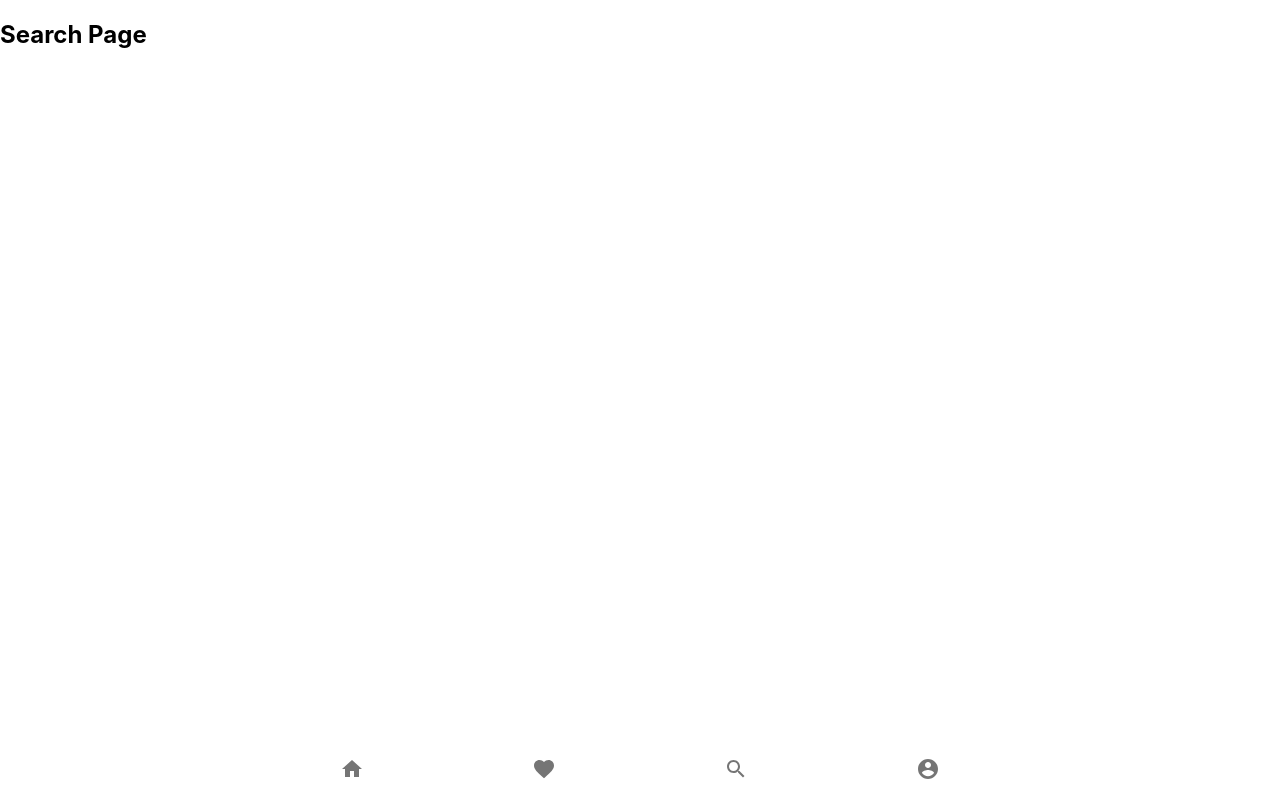
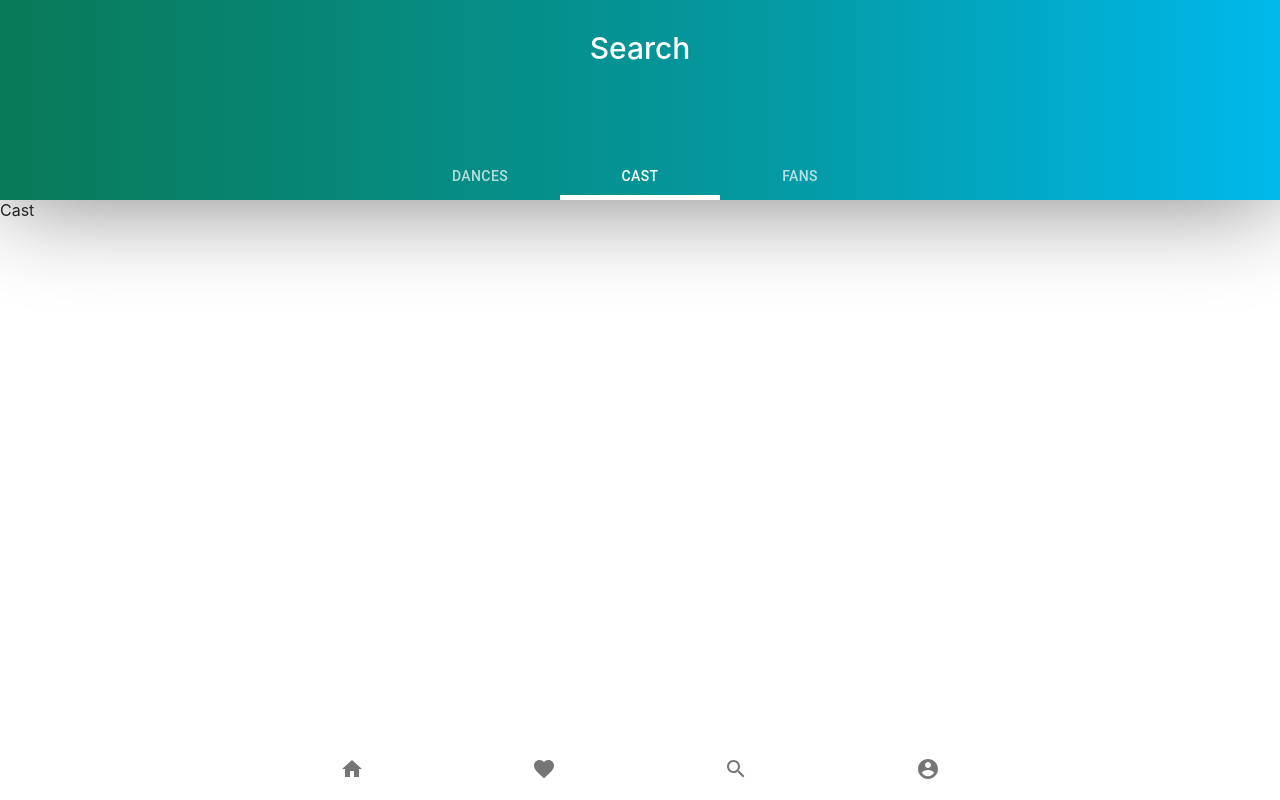
Before and after one commit to perezsamantha/dwts-app, a React (Create React App) app in the folder dwts-app/client/: page /search/cast in a window 1280 px wide. Built offline with nearby package versions, Linux system fonts and the light colour scheme.

Commit message:
added functioning tabs on search page

```diff
--- a/dwts-app/client/src/App.js
+++ b/dwts-app/client/src/App.js
@@ -5,7 +5,7 @@ import Favorites from './pages/Favorites';
 import Search from './pages/Search';
 import Account from './pages/Account';
 import Landing from './pages/Landing';
-import { BrowserRouter, Route, Switch } from 'react-router-dom';
+import { BrowserRouter, Redirect, Route, Switch } from 'react-router-dom';
 
 function App() {
   //const [token, setToken] = useState();
@@ -27,12 +27,19 @@ function App() {
           <Route path="/favorites">
             <Favorites />
           </Route>
-          <Route path="/search">
-            <Search />
+          <Route path="/search/dances">
+            <Search value={1} />
+          </Route>
+          <Route path="/search/cast">
+            <Search value={2} />
+          </Route>
+          <Route path="/search/fans">
+            <Search value={3} />
           </Route>
           <Route path="/account">
             <Account />
           </Route>
+          <Redirect from="/search" to="/search/dances" />
         </Switch>
       </BrowserRouter>
     </div>
--- a/dwts-app/client/src/components/BottomNavBar/BottomNavBar.js
+++ b/dwts-app/client/src/components/BottomNavBar/BottomNavBar.js
@@ -29,7 +29,7 @@ function BottomNavBar() {
             <BottomNavigation value={value} onChange={handleChange} className={classes.stickToBottom}>
                 <BottomNavigationAction component={Link} to="/dashboard" label="Home" value="/dashboard" icon={<HomeIcon />} />
                 <BottomNavigationAction component={Link} to="/favorites" label="Favorites" value="/favorites" icon={<FavoriteIcon />} />
-                <BottomNavigationAction component={Link} to="/search" label="Search" value="/search" icon={<SearchIcon />} />
+                <BottomNavigationAction component={Link} to="/search/dances" label="Search" value="/search/dances" icon={<SearchIcon />} />
                 <BottomNavigationAction component={Link} to="/account" label="Account" value="/account" icon={<AccountCircleIcon />} />
             </BottomNavigation>
         </div>
--- /dev/null
+++ b/dwts-app/client/src/components/Search/Cast.js
@@ -0,0 +1,9 @@
+import React from 'react';
+
+function Cast() {
+    return (
+        <div>Cast</div>
+    )
+}
+
+export default Cast;
--- /dev/null
+++ b/dwts-app/client/src/components/Search/Dances.js
@@ -0,0 +1,9 @@
+import React from 'react';
+
+function Dances() {
+    return (
+        <div>Dances</div>
+    )
+}
+
+export default Dances;
--- /dev/null
+++ b/dwts-app/client/src/components/Search/Fans.js
@@ -0,0 +1,9 @@
+import React from 'react';
+
+function Fans() {
+    return (
+        <div>Fans</div>
+    )
+}
+
+export default Fans;
--- /dev/null
+++ b/dwts-app/client/src/components/Search/SearchBar.js
@@ -0,0 +1,87 @@
+import React, { useState } from 'react';
+import styled from 'styled-components';
+import { makeStyles } from '@material-ui/core/styles'
+import { Paper, Tab, Tabs } from '@material-ui/core';
+import { Link } from 'react-router-dom';
+
+const useStyles = makeStyles({
+    root: {
+        flexGrow: 1,
+        position: "absolute",
+        bottom: 0,
+        backgroundColor: "transparent",
+        width: "100%",
+        boxShadow: "none",
+    },
+    tabs: {
+        color: "#fff",
+        textColor: "#fff",
+        '&:hover': {
+            color: "#fff",
+        },
+        '&:selected': {
+            color: "#fff",
+        },
+        '&:focus': {
+            color: "#fff",
+        },
+        '&:active': {
+            color: "#fff",
+        },
+    },
+    indicator: {
+        background: "#fff",
+        height: 5,
+    },
+});
+
+function SearchBar() {
+    const classes = useStyles();
+    const pathname = window.location.pathname;
+    const [value, setValue] = useState(pathname);
+
+    const handleChange = (event, newValue) => {
+        setValue(newValue);
+    }
+
+    return (
+        <SearchContainer>
+            <SearchTitle>Search</SearchTitle>
+            <Paper className={classes.root}>
+                <Tabs
+                    classes={{ indicator: classes.indicator }}
+                    value={value}
+                    onChange={handleChange}
+                    //indicatorColor="primary"
+                    //textColor="primary"
+                    centered
+                >
+                    <Tab component={Link} to="/search/dances" className={classes.tabs} label="DANCES" value="/search/dances" />
+                    <Tab component={Link} to="/search/cast" className={classes.tabs} label="CAST" value="/search/cast" />
+                    <Tab component={Link} to="/search/fans" className={classes.tabs} label="FANS" value="/search/fans" />
+                </Tabs>
+            </Paper>
+        </SearchContainer>
+    );
+}
+
+const SearchContainer = styled.div`
+    width: 100%;
+    height: 200px;
+    background: rgb(9,121,87);
+    background: linear-gradient(90deg, rgba(9,121,87,1) 0%, rgba(4,153,162,1) 60%, rgba(0,184,235,1) 100%);
+    top: 0;
+    position: relative;
+    box-shadow: 0px 1px 100px grey;
+`;
+
+const SearchTitle = styled.h2`
+    color: #fff;
+    font-size: 30px;
+    font-weight: 500;
+    margin-top: 0;
+    padding: 1em 0;
+    text-align: center;
+`;
+
+export default SearchBar;
--- a/dwts-app/client/src/pages/Search.js
+++ b/dwts-app/client/src/pages/Search.js
@@ -1,10 +1,17 @@
 import React from 'react';
+import SearchBar from '../components/Search/SearchBar';
 import BottomNavBar from '../components/BottomNavBar/BottomNavBar';
+import Dances from '../components/Search/Dances';
+import Cast from '../components/Search/Cast';
+import Fans from '../components/Search/Fans';
 
-function Search() {
+function Search(props) {
     return(
         <div>
-            <h2>Search Page</h2>
+            <SearchBar />
+            {props.value === 1 && <Dances />}
+            {props.value === 2 && <Cast />}
+            {props.value === 3 && <Fans />}
             <BottomNavBar />
         </div>
     )
```
Also changed, not shown: dwts-app/client/src/components/Search/styles.js (added).
